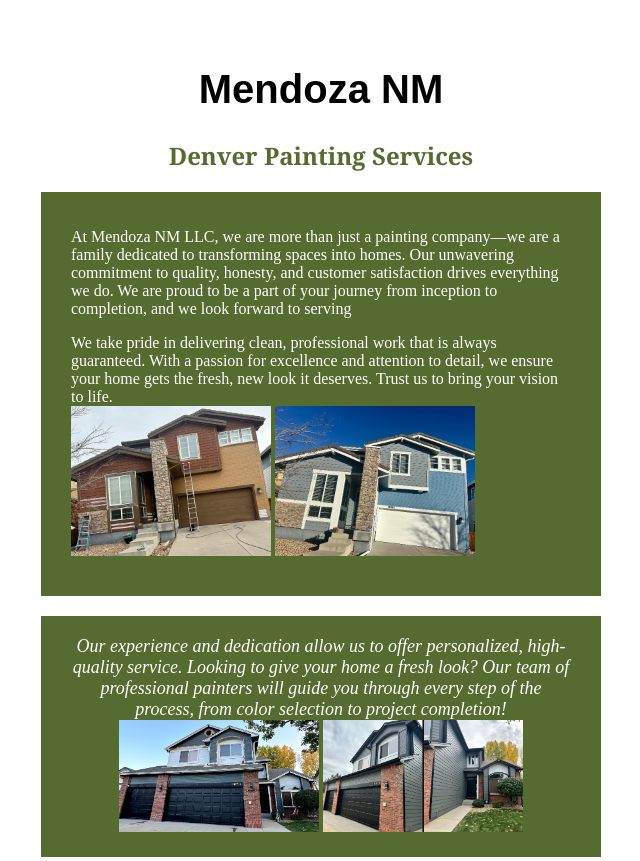
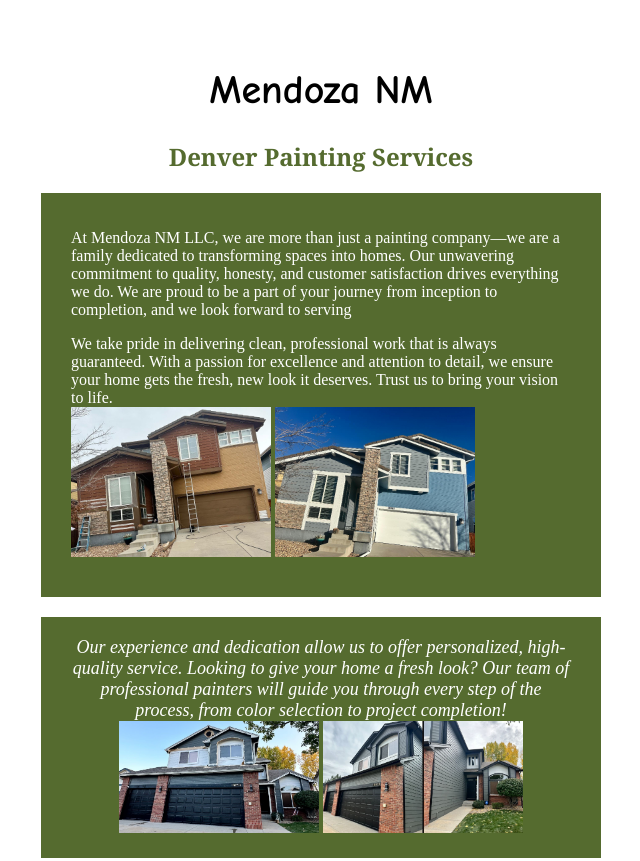
Before and after one commit to alesentrix/alesentrix.github.io, a plain HTML site: page index.html in a window 1280 px wide. Shown: the top 861 px of the page, without its empty margins (319-959 px from the left). Drawn offline with Linux system fonts and the light colour scheme.

Commit message:
Assistant checkpoint: Update h1 font to cursive style
Assistant generated file changes:
- style.css: Update h1 font to cursive style

---

User prompt:

How about a more cursive font

```diff
--- a/style.css
+++ b/style.css
@@ -10,7 +10,7 @@ background-color:transparent;
 }
 
 h1{
-  font-family: "Arial", "Helvetica", sans-serif;
+  font-family: "Brush Script MT", "Comic Sans MS", cursive;
   color:black;
   font-size:40px;
   text-align:center;
```
